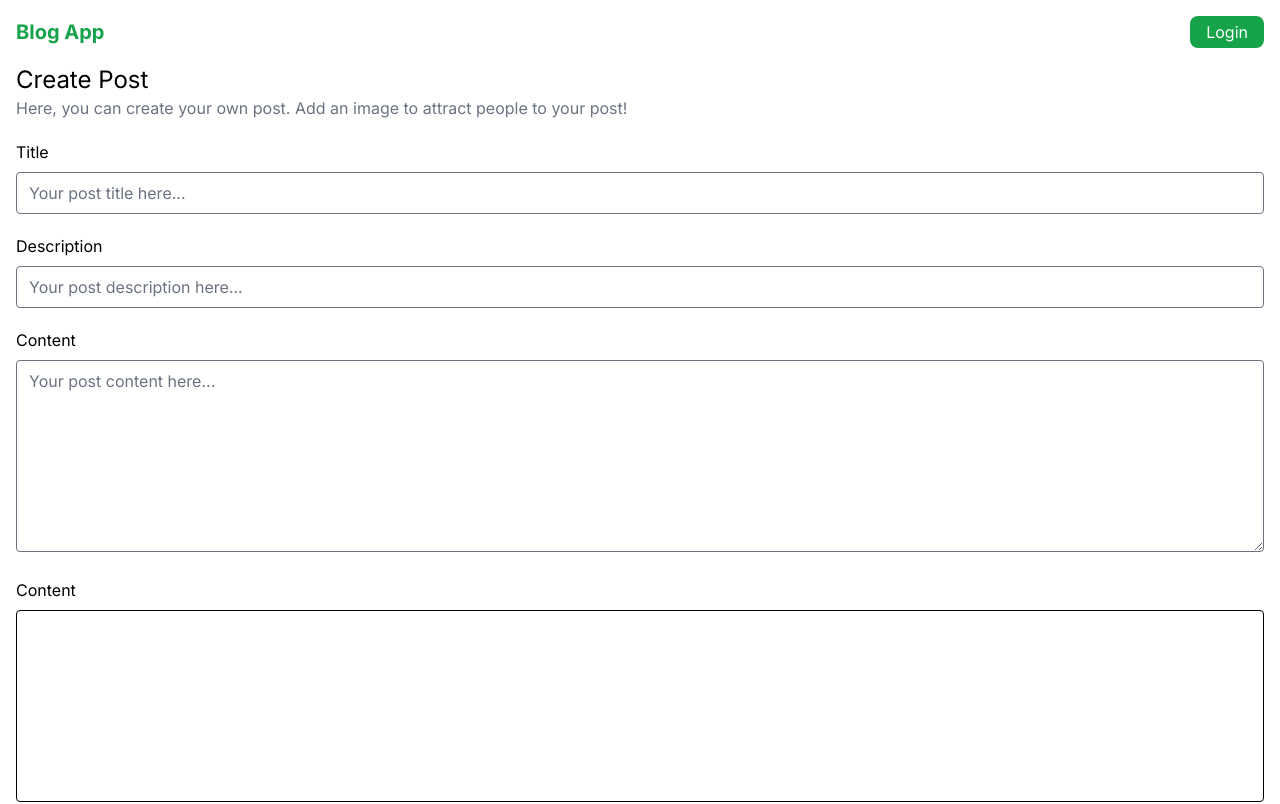
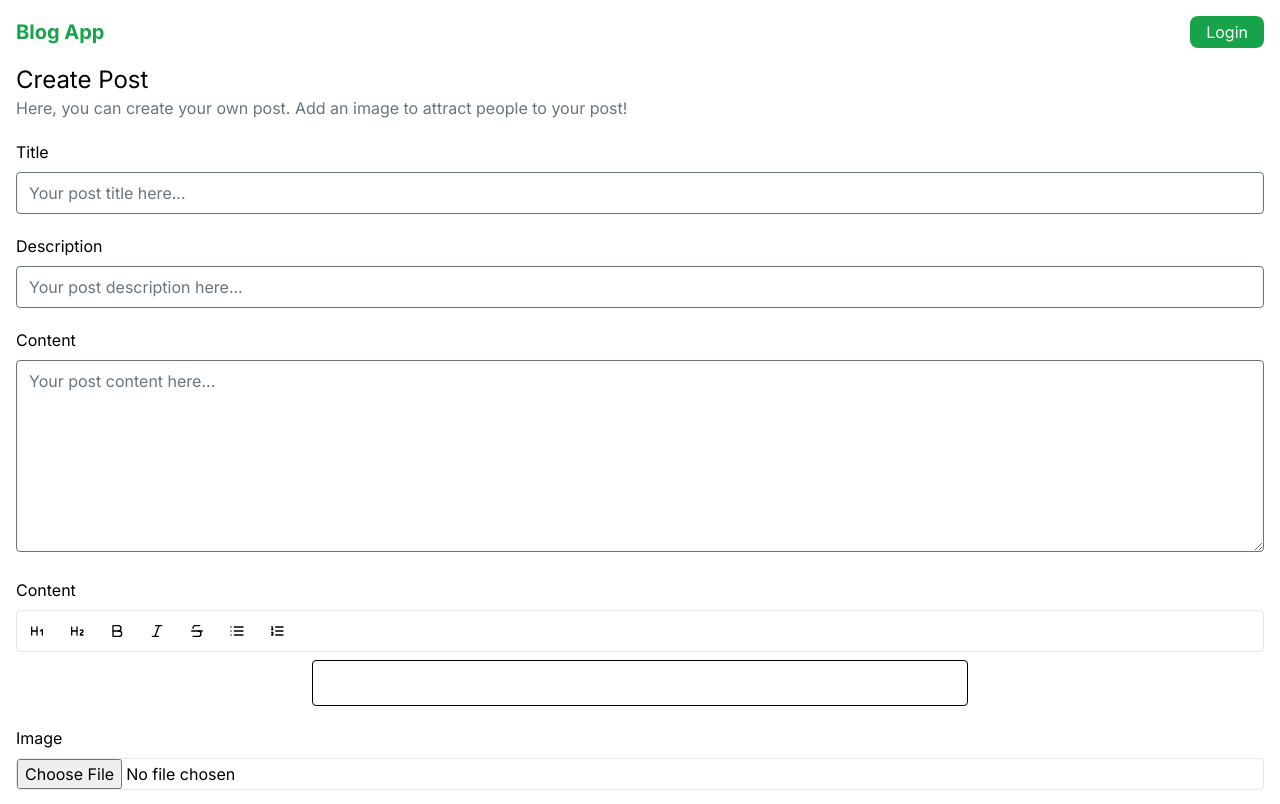
Before and after one commit to peterpardo/next-blog-app, a Next.js app: page /create-post in a window 1280 px wide. Shown: the top 804 px of the page. Built offline with nearby package versions, Linux system fonts and the light colour scheme; no server answers.

Commit message:
feat: added tiptap editor functionalities

```diff
--- a/app/components/Tiptap.tsx
+++ b/app/components/Tiptap.tsx
@@ -1,21 +1,30 @@
 "use client";
 
+import Toolbar from "@/components/Toolbar";
+import BulletList from "@tiptap/extension-bullet-list";
 import { useEditor, EditorContent } from "@tiptap/react";
 import StarterKit from "@tiptap/starter-kit";
 
-type Tiptap = {
+type TiptapProps = {
   data: string;
   onChange: (value: string) => void;
 };
 
-const Tiptap = ({ data, onChange }: Tiptap) => {
+const Tiptap = ({ data, onChange }: TiptapProps) => {
   const editor = useEditor({
-    extensions: [StarterKit],
+    extensions: [
+      StarterKit.configure({
+        bulletList: {
+          keepMarks: true,
+          keepAttributes: false,
+        },
+      }),
+    ],
     content: data,
     editorProps: {
       attributes: {
         class:
-          "border border-black rounded focus:outline-blue-500 px-4 py-2 min-h-48",
+          "mx-auto prose border border-black rounded focus:outline-blue-500 px-4 py-2",
       },
     },
     onUpdate: (props) => {
@@ -24,10 +33,15 @@ const Tiptap = ({ data, onChange }: Tiptap) => {
     },
   });
 
+  if (!editor) {
+    return null;
+  }
+
   return (
     <div className="w-full space-y-2">
       <label className="block">Content</label>
-      <EditorContent editor={editor} />
+      <Toolbar editor={editor} />
+      <EditorContent editor={editor} className="w-full" />
     </div>
   );
 };
--- /dev/null
+++ b/app/components/Toolbar.tsx
@@ -0,0 +1,70 @@
+import ToolbarBtn from "@/components/ToolbarBtn";
+import { type Editor } from "@tiptap/react";
+import {
+  Bold,
+  Strikethrough,
+  Italic,
+  List,
+  ListOrdered,
+  Heading1,
+  Heading2,
+} from "lucide-react";
+type ToolbarProps = {
+  editor: Editor | null;
+};
+
+export default function Toolbar({ editor }: ToolbarProps) {
+  if (!editor) {
+    return null;
+  }
+
+  return (
+    <div className="p-1 rounded border space-x-2">
+      <ToolbarBtn
+        onClick={() => editor.chain().focus().toggleHeading({ level: 1 }).run()}
+        pressed={editor.isActive("heading", { level: 1 })}
+      >
+        <Heading1 className="w-4 h-4" />
+      </ToolbarBtn>
+      <ToolbarBtn
+        onClick={() => editor.chain().focus().toggleHeading({ level: 2 }).run()}
+        pressed={editor.isActive("heading", { level: 2 })}
+      >
+        <Heading2 className="w-4 h-4" />
+      </ToolbarBtn>
+      <ToolbarBtn
+        onClick={() => editor.chain().focus().toggleBold().run()}
+        disabled={!editor.can().chain().focus().toggleBold().run()}
+        pressed={editor.isActive("bold")}
+      >
+        <Bold className="w-4 h-4" />
+      </ToolbarBtn>
+      <ToolbarBtn
+        onClick={() => editor.chain().focus().toggleItalic().run()}
+        disabled={!editor.can().chain().focus().toggleItalic().run()}
+        pressed={editor.isActive("italic")}
+      >
+        <Italic className="w-4 h-4" />
+      </ToolbarBtn>
+      <ToolbarBtn
+        onClick={() => () => editor.chain().focus().toggleStrike().run()}
+        disabled={!editor.can().chain().focus().toggleStrike().run()}
+        pressed={editor.isActive("strike")}
+      >
+        <Strikethrough className="w-4 h-4" />
+      </ToolbarBtn>
+      <ToolbarBtn
+        onClick={() => editor.chain().focus().toggleBulletList().run()}
+        pressed={editor.isActive("bulletList")}
+      >
+        <List className="w-4 h-4" />
+      </ToolbarBtn>
+      <ToolbarBtn
+        onClick={() => editor.chain().focus().toggleOrderedList().run()}
+        pressed={editor.isActive("orderedList")}
+      >
+        <ListOrdered className="w-4 h-4" />
+      </ToolbarBtn>
+    </div>
+  );
+}
--- /dev/null
+++ b/app/components/ToolbarBtn.tsx
@@ -0,0 +1,30 @@
+import React from "react";
+
+type ToolbarBtnProps = {
+  onClick: () => void;
+  disabled?: boolean;
+  pressed?: boolean;
+  children?: React.ReactNode;
+};
+
+export default function ToolbarBtn({
+  onClick,
+  disabled = false,
+  pressed,
+  children,
+}: ToolbarBtnProps) {
+  const handleClick = (e: React.MouseEvent<HTMLButtonElement, MouseEvent>) => {
+    e.preventDefault();
+    onClick();
+  };
+
+  return (
+    <button
+      onClick={handleClick}
+      disabled={disabled}
+      className={`p-2 rounded ${pressed ? "bg-slate-200" : ""}`}
+    >
+      {children}
+    </button>
+  );
+}
--- a/package.json
+++ b/package.json
@@ -17,6 +17,7 @@
     "@tiptap/react": "^2.1.16",
     "@tiptap/starter-kit": "^2.1.16",
     "dayjs": "^1.11.10",
+    "lucide-react": "^0.316.0",
     "next": "14.0.4",
     "react": "^18",
     "react-dom": "^18",
@@ -24,6 +25,7 @@
   },
   "devDependencies": {
     "@tailwindcss/forms": "^0.5.7",
+    "@tailwindcss/typography": "^0.5.10",
     "@types/node": "^20",
     "@types/react": "^18",
     "@types/react-dom": "^18",
--- a/tailwind.config.ts
+++ b/tailwind.config.ts
@@ -15,6 +15,6 @@ const config: Config = {
       },
     },
   },
-  plugins: [require("@tailwindcss/forms")],
+  plugins: [require("@tailwindcss/forms"), require("@tailwindcss/typography")],
 };
 export default config;
```
Also changed, not shown: 1 other file (tests, documents, lock files or other folders).
